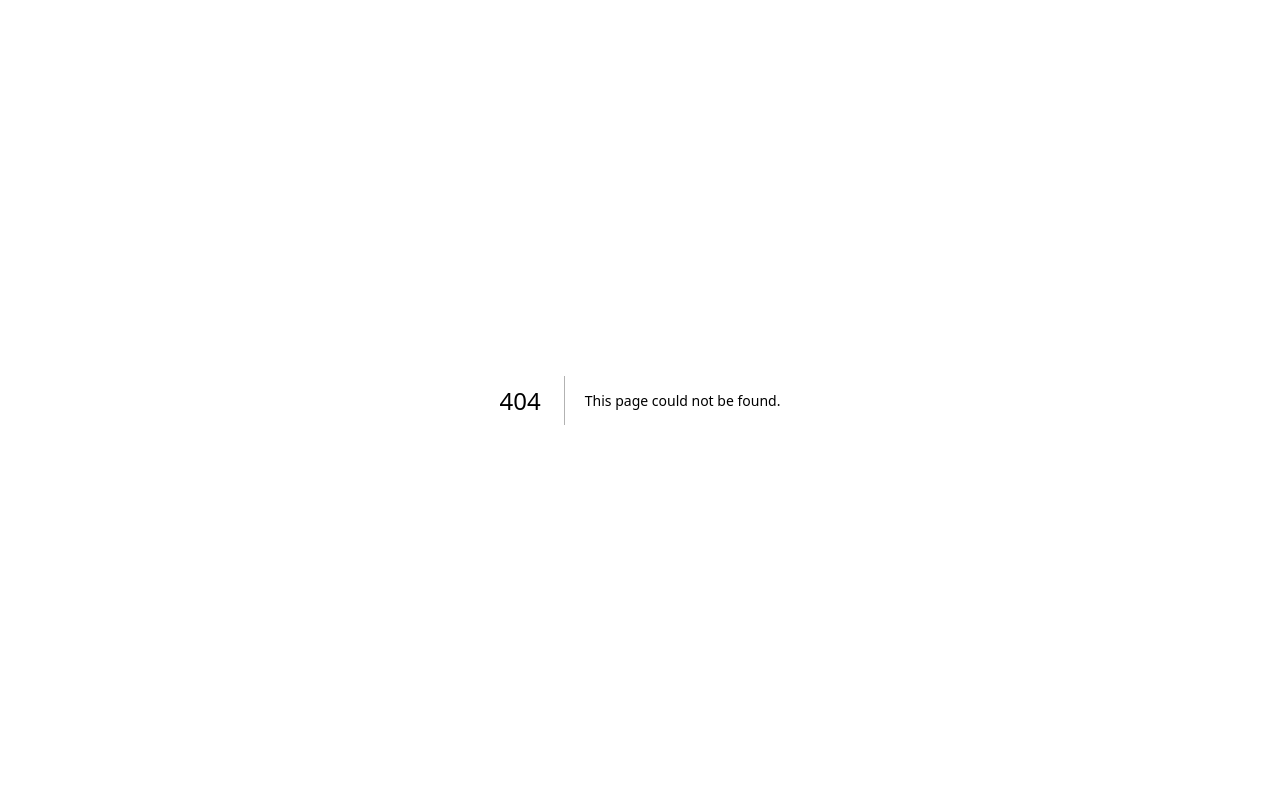
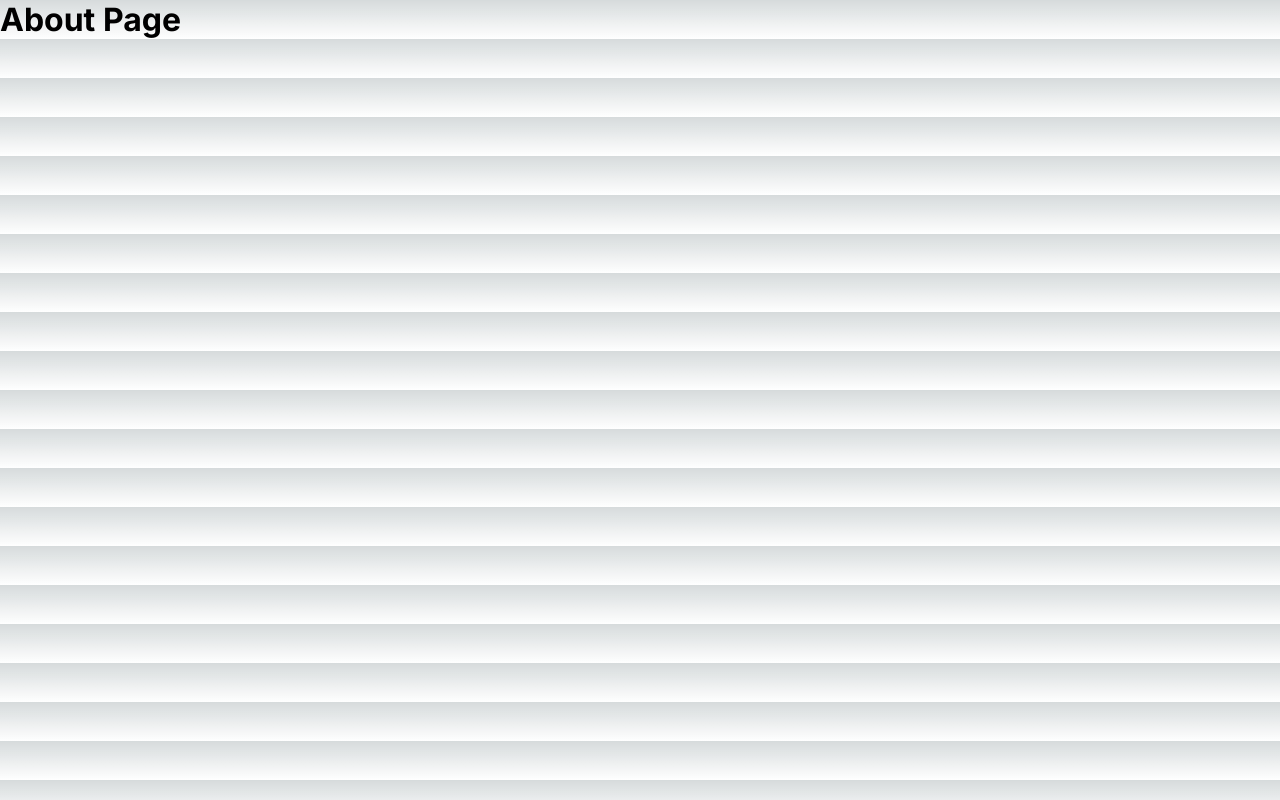
Before and after one commit to rohitd4007/tees-seller, a Next.js app: page /about in a window 1280 px wide. Before the commit this address had no page. Built offline with nearby package versions, Linux system fonts and the light colour scheme.

Commit message:
project created

```diff
--- /dev/null
+++ b/src/app/about/page.js
@@ -0,0 +1,4 @@
+// src/app/about/page.js
+export default function About() {
+    return <h1>About Page</h1>;
+}
```
